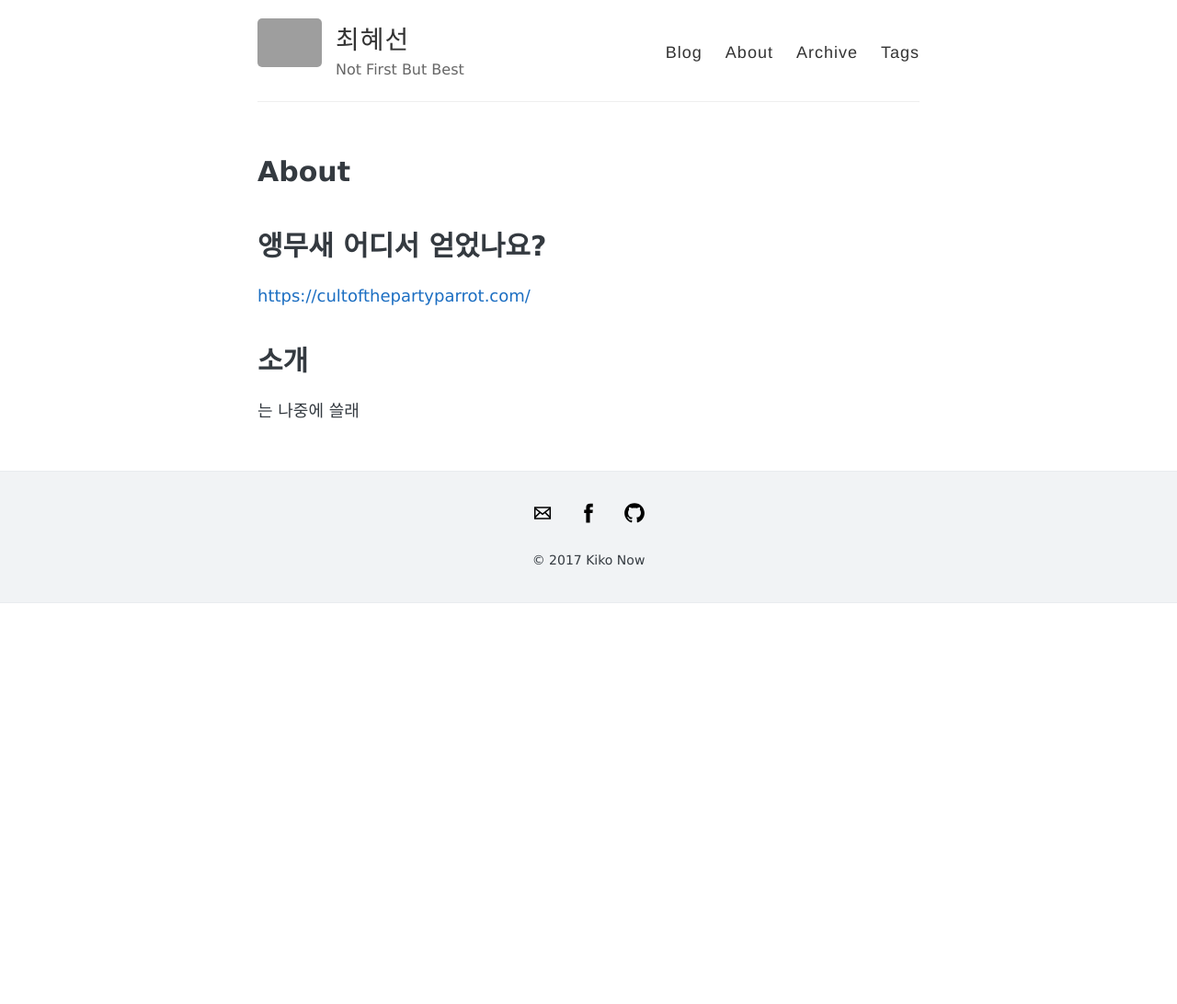
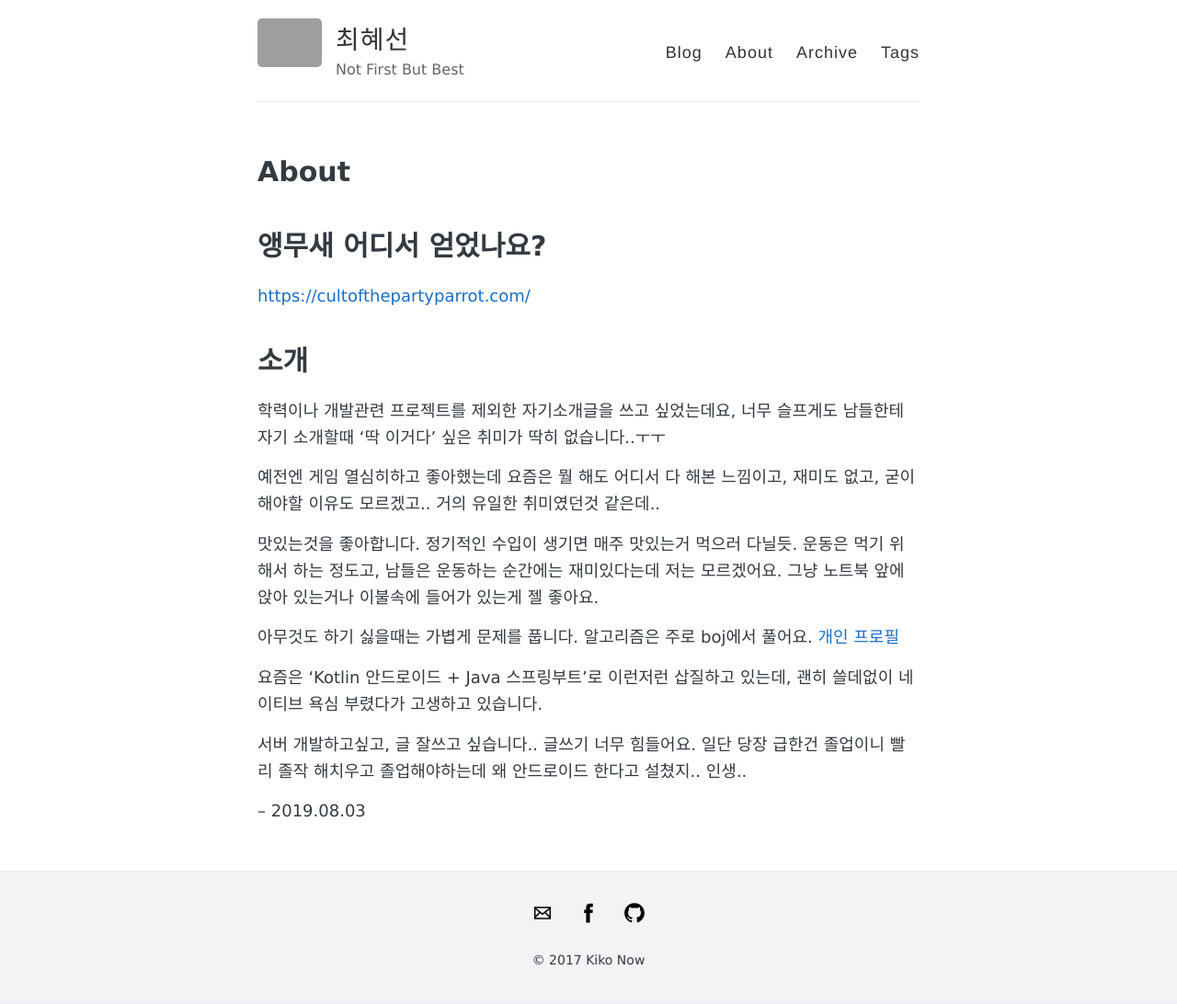
Before and after one commit to hyesun03/hyesun03.github.io, a Jekyll site: the page built from about.md, in a window 1280 px wide. Shown: the whole page at 92% size. Built offline with Jekyll 4.4.1, drawn with Linux system fonts in a browser that asks for light colours; before the commit the page ends 900 px from its top, so only the background shows below that; grey boxes are pictures that could not be loaded.

Commit message:
about 추가

```diff
--- a/about.md
+++ b/about.md
@@ -8,4 +8,16 @@ permalink: /about/
 [https://cultofthepartyparrot.com/](https://cultofthepartyparrot.com/)
 
 # 소개
-는 나중에 쓸래
+학력이나 개발관련 프로젝트를 제외한 자기소개글을 쓰고 싶었는데요, 너무 슬프게도 남들한테 자기 소개할때 '딱 이거다' 싶은 취미가 딱히 없습니다..ㅜㅜ
+
+예전엔 게임 열심히하고 좋아했는데 요즘은 뭘 해도 어디서 다 해본 느낌이고, 재미도 없고, 굳이 해야할 이유도 모르겠고.. 거의 유일한 취미였던것 같은데..
+
+맛있는것을 좋아합니다. 정기적인 수입이 생기면 매주 맛있는거 먹으러 다닐듯. 운동은 먹기 위해서 하는 정도고, 남들은 운동하는 순간에는 재미있다는데 저는 모르겠어요. 그냥 노트북 앞에 앉아 있는거나 이불속에 들어가 있는게 젤 좋아요.
+
+아무것도 하기 싫을때는 가볍게 문제를 풉니다. 알고리즘은 주로 boj에서 풀어요. [개인 프로필](https://www.acmicpc.net/user/chsun0303)
+
+요즘은 'Kotlin 안드로이드 + Java 스프링부트'로 이런저런 삽질하고 있는데, 괜히 쓸데없이 네이티브 욕심 부렸다가 고생하고 있습니다.
+
+서버 개발하고싶고, 글 잘쓰고 싶습니다.. 글쓰기 너무 힘들어요. 일단 당장 급한건 졸업이니 빨리 졸작 해치우고 졸업해야하는데 왜 안드로이드 한다고 설쳤지.. 인생..
+
+-- 2019.08.03
```
Also changed, not shown: _posts/2019-05-19-marshalling-vs-serialization.md (added, +7 -0 lines).
